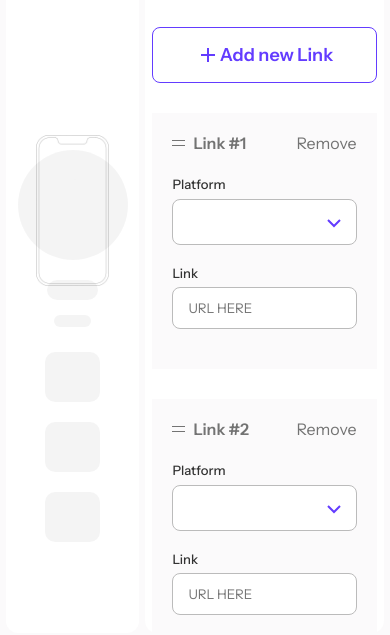
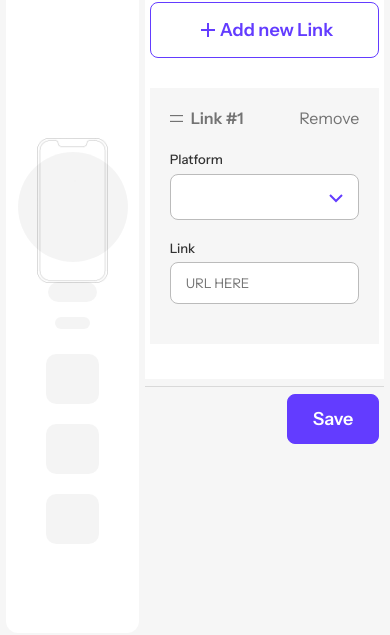
Before and after one commit to hatem782/RBK-Challenge, a React (Create React App) app: page / in a window 390 px wide. Shown: the part 343-978 px from the top of the page. Built offline with nearby package versions, Linux system fonts and the light colour scheme.

Commit message:
save btn to put data in mobile

```diff
--- a/src/Components/Mobile/Mobile.jsx
+++ b/src/Components/Mobile/Mobile.jsx
@@ -9,7 +9,7 @@ import arrow_icon from "../../Assets/Svgs/arrow.svg";
 import { data as list_medias } from "../../Assets/Data/Links";
 
 function Mobile() {
-  const local_links = useSelector((state) => state.data.local_links);
+  const global_links = useSelector((state) => state.data.global_links);
 
   return (
     <div className={styles.mobile_cont}>
@@ -38,7 +38,7 @@ function Mobile() {
             />
           </div>
 
-          {local_links.map((item, key) => {
+          {global_links.map((item, key) => {
             return (
               <div key={key} className={styles.mobile_link}>
                 {item.platform ? (
--- a/src/Components/Mobile/Mobile.module.scss
+++ b/src/Components/Mobile/Mobile.module.scss
@@ -1,5 +1,5 @@
 .mobile_cont {
-  width: 55%;
+  width: 60%;
 }
 
 .mobile {
--- a/src/Pages/MakeDevLink/MakeDevLink.jsx
+++ b/src/Pages/MakeDevLink/MakeDevLink.jsx
@@ -12,12 +12,40 @@ import {
   verticalListSortingStrategy,
 } from "@dnd-kit/sortable";
 import { useDispatch, useSelector } from "react-redux";
-import { changelocalLinksOrder } from "../../Redux/all_data.reducer";
+import { changelocalLinksOrder, saveLinks } from "../../Redux/all_data.reducer";
 import toast from "react-hot-toast";
 
 function MakeDevLink() {
+  const local_links = useSelector((state) => state.data.local_links);
   const dispatch = useDispatch();
 
+  const handle_save_links_to_mobile = () => {
+    dispatch(saveLinks([...local_links]));
+  };
+
+  return (
+    <div className={styles.main}>
+      <Navbar />
+
+      <div className={styles.container}>
+        <div className={styles.mobile_section}>
+          <Mobile />
+        </div>
+        <div className={styles.edit_section}>
+          <EditLinksSection />
+          <div className={styles.footer_for_save}>
+            <Button type="filled" onClick={handle_save_links_to_mobile}>
+              Save
+            </Button>
+          </div>
+        </div>
+      </div>
+    </div>
+  );
+}
+
+const EditLinksSection = () => {
+  const dispatch = useDispatch();
   const local_links = useSelector((state) => state.data.local_links);
 
   const onDragEnd = (event) => {
@@ -58,18 +86,11 @@ function MakeDevLink() {
   };
 
   return (
-    <div className={styles.main}>
-      <Navbar />
-
-      <div className={styles.container}>
-        <div className={styles.mobile_section}>
-          <Mobile />
-        </div>
-        <div className={styles.edit_section}>
+    <div className={styles.edit_links_parts}>
       <h1>Customize your links</h1>
       <p>
-            Add/edit/remove links below and then share all your profiles with
-            the world!
+        Add/edit/remove links below and then share all your profiles with the
+        world!
       </p>
 
       <Button
@@ -96,9 +117,7 @@ function MakeDevLink() {
         </SortableContext>
       </DndContext>
     </div>
-      </div>
-    </div>
   );
-}
+};
 
 export default MakeDevLink;
--- a/src/Pages/MakeDevLink/MakeDevLink.module.scss
+++ b/src/Pages/MakeDevLink/MakeDevLink.module.scss
@@ -14,15 +14,17 @@
   .mobile_section,
   .edit_section {
     border-radius: 0.75rem;
-    background-color: var(--comp-background);
   }
 
   .mobile_section {
     width: 35.25%;
-
+    background-color: var(--comp-background);
+    padding: 2% 2%;
     display: flex;
     align-items: center;
     justify-content: center;
+
+    height: 100vh;
   }
 
   .edit_section {
@@ -31,6 +33,12 @@
     overflow-y: auto;
     overflow-x: hidden;
 
+    &::-webkit-scrollbar {
+      width: 0px;
+    }
+
+    .edit_links_parts {
+      background-color: var(--comp-background);
       padding: 2% 2%;
 
       h1 {
@@ -50,4 +58,16 @@
         width: 100%;
       }
     }
+
+    .footer_for_save {
+      width: 100%;
+      margin-top: 3%;
+      border-top: solid 1px #d9d9d9;
+      padding: 3% 2%;
+
+      display: flex;
+      align-items: flex-start;
+      justify-content: flex-end;
     }
+  }
+}
--- a/src/Redux/all_data.reducer.js
+++ b/src/Redux/all_data.reducer.js
@@ -3,16 +3,16 @@ import { createSlice } from "@reduxjs/toolkit";
 export const DataSlice = createSlice({
   name: "data",
   initialState: {
-    links: [],
-    local_links: [
+    global_links: [
       { id: 1, platform: "", link: "" },
-      { id: 2, platform: "", link: "" },
-      { id: 3, platform: "", link: "" },
+      { id: 1, platform: "", link: "" },
+      { id: 1, platform: "", link: "" },
     ],
+    local_links: [{ id: 1, platform: "", link: "" }],
   },
   reducers: {
     saveLinks: (state, action) => {
-      state.links = action.payload;
+      state.global_links = action.payload;
     },
     addLocalLink: (state, action) => {
       state.local_links.push(action.payload);
--- a/src/index.scss
+++ b/src/index.scss
@@ -3,7 +3,7 @@
 //############################ Colors #######################
 
 :root {
-  --page-background: #fbfafb;
+  --page-background: #f6f6f6;
   --comp-background: #ffffff;
   --grey1: #737373;
   --light-purple: #efebff;
```
Lines whose indentation alone changed are shown as unchanged.
